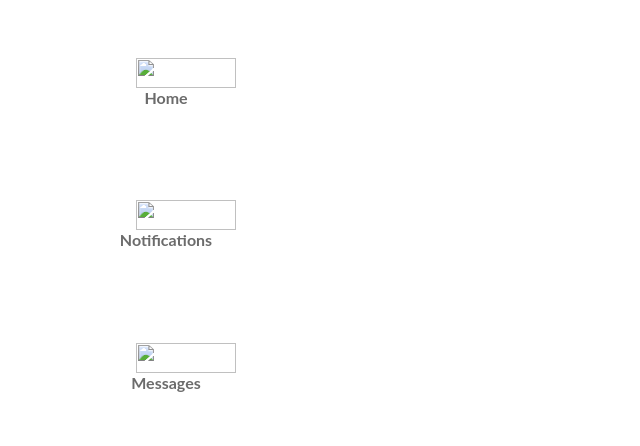
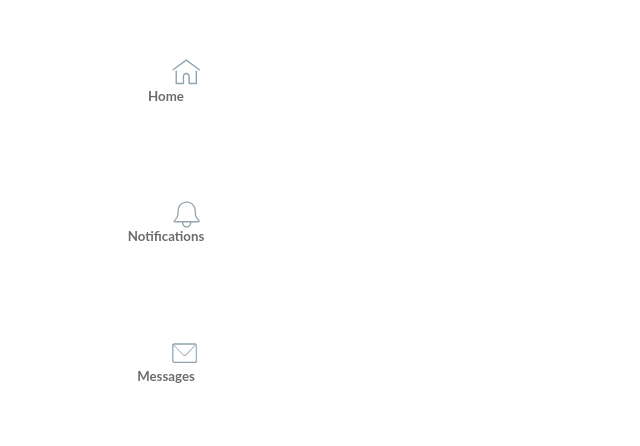
Before and after one commit to echubi/twitter-clone, a plain HTML site: page index.htm in a window 1280 px wide. Shown: the whole page, without its empty margins (0-640 px from the left). Drawn offline with Linux system fonts and the light colour scheme.

Commit message:
Update index.htm
Update

```diff
--- a/index.htm
+++ b/index.htm
@@ -6,15 +6,14 @@
 </head>
 <body>
 	<header>
-		<div class="wrapper">
-			<nav>
-				<ul>
-					<li><a href="#"><img src=""><h4>Home</h4></a></li>
-					<li><a href="#"><img src=""><h4>Notifications</h4></a></li>
-					<li><a href="#"><img src=""><h4>Messages</h4></a></li>
-				</ul>
-			</nav>
-		</div>
-	</header>
+        <div class="wrapper">
+<!-- Navbar -->
+                <ul>
+                    <li><a href="#"><img src="home.svg"><h5>Home</h5></a></li>
+                    <li><a href="#"><img src="ring.svg"><h5>Notifications</h5></a></li>
+                    <li><a href="#"><img src="mailhead.svg"><h5>Messages</h5></a></li>
+                </ul>
+        </div>
+    </header>
 </body>
 </html>
```
